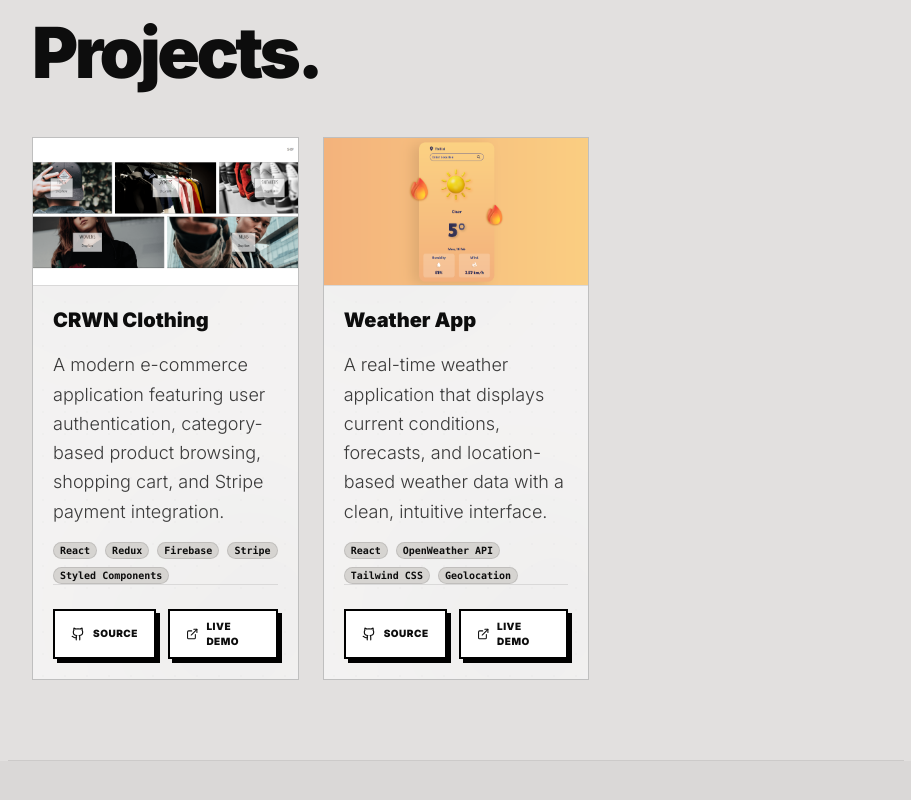
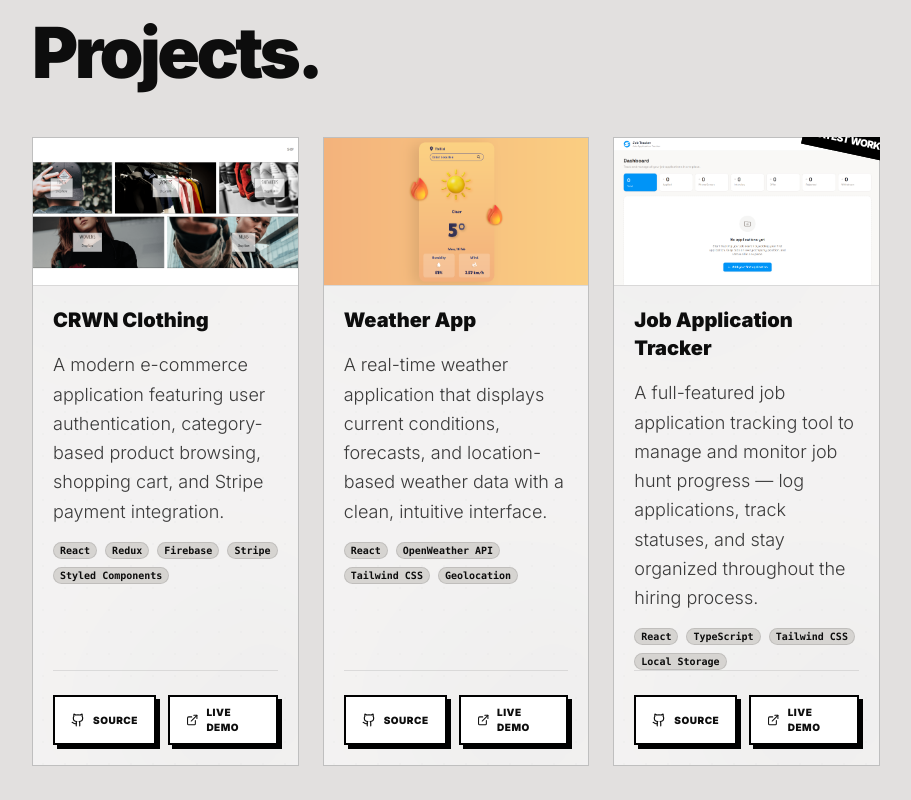
Before and after one commit to Navin-MS-data/navin-portfolio, a React (Vite) app: page / in a window 1280 px wide. Shown: the part 3220-4020 px from the top of the page, without its empty margins (184-1095 px from the left). Built offline with nearby package versions, Linux system fonts and the light colour scheme; the HTML template or start-up script is replaced by a standard one.

Commit message:
Add Job Application Tracker to Projects

```diff
--- a/src/components/ProjectsSection.tsx
+++ b/src/components/ProjectsSection.tsx
@@ -30,6 +30,16 @@ const projects: {
     githubUrl: "https://github.com/Navin-MS-data/weather-app",
     liveUrl: "https://weather-app-iota-tawny-33.vercel.app/",
   },
+  {
+    title: "Job Application Tracker",
+    isNew: true,
+    image: "/images/job-application-tracker.png",
+    description:
+      "A full-featured job application tracking tool to manage and monitor job hunt progress — log applications, track statuses, and stay organized throughout the hiring process.",
+    tags: ["React", "TypeScript", "Tailwind CSS", "Local Storage"],
+    githubUrl: "https://github.com/Navin-MS-data/job-tracker",
+    liveUrl: "https://job-tracker-one-hazel.vercel.app/",
+  },
 ];
 
 const ProjectsSection = () => (
@@ -44,8 +54,7 @@ const ProjectsSection = () => (
           <div
             className="absolute inset-0 opacity-[0.04] pointer-events-none z-0"
             style={{
-              backgroundImage:
-                "radial-gradient(circle, #000 1.5px, transparent 1.5px)",
+              backgroundImage: "radial-gradient(circle, #000 1.5px, transparent 1.5px)",
               backgroundSize: "22px 22px",
             }}
           />
@@ -77,9 +86,7 @@ const ProjectsSection = () => (
               <h3 className="text-xl font-black text-foreground group-hover:underline decoration-4 underline-offset-4">
                 {project.title}
               </h3>
-              <p className="body-text mt-4 text-sm font-normal">
-                {project.description}
-              </p>
+              <p className="body-text mt-4 text-sm font-normal">{project.description}</p>
               <div className="flex flex-wrap gap-2 mt-4">
                 {project.tags.map((tag) => (
                   <Badge
```
Also changed, not shown: public/images/job-application-tracker.png (added).
